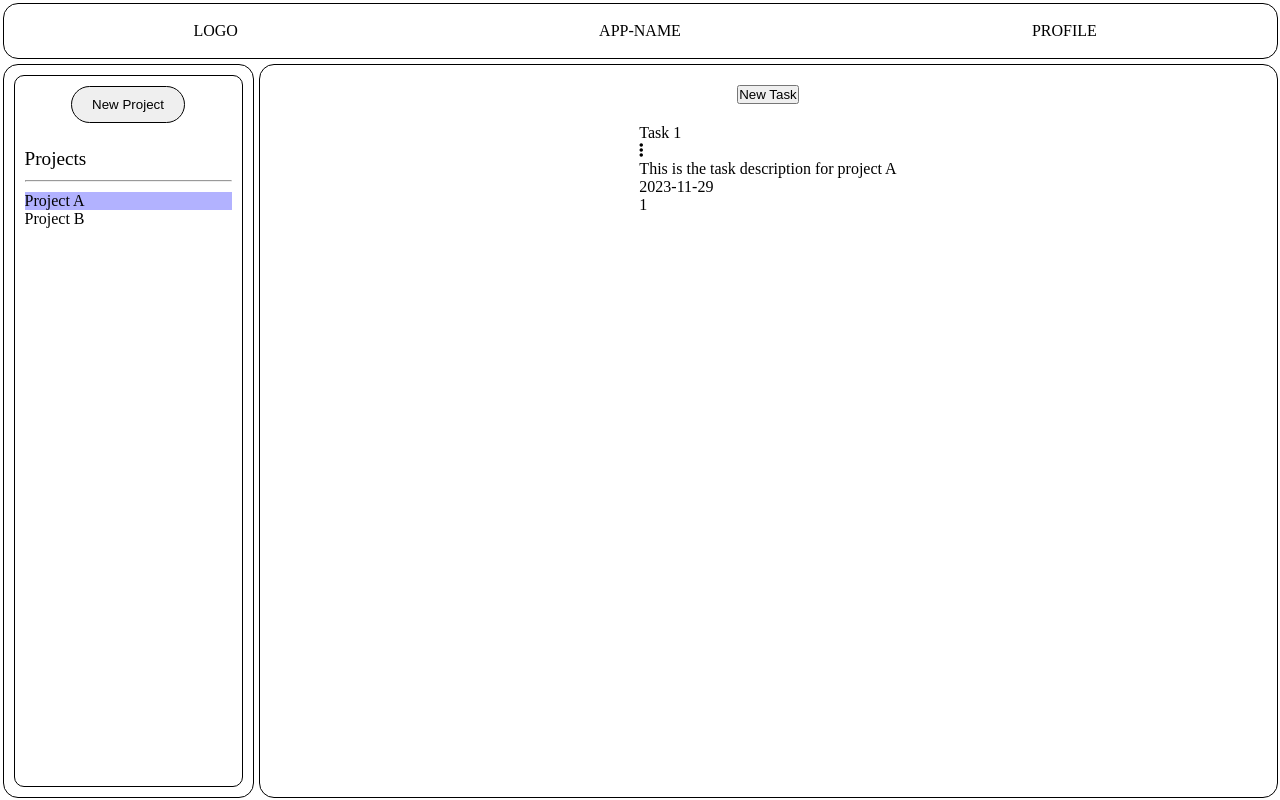
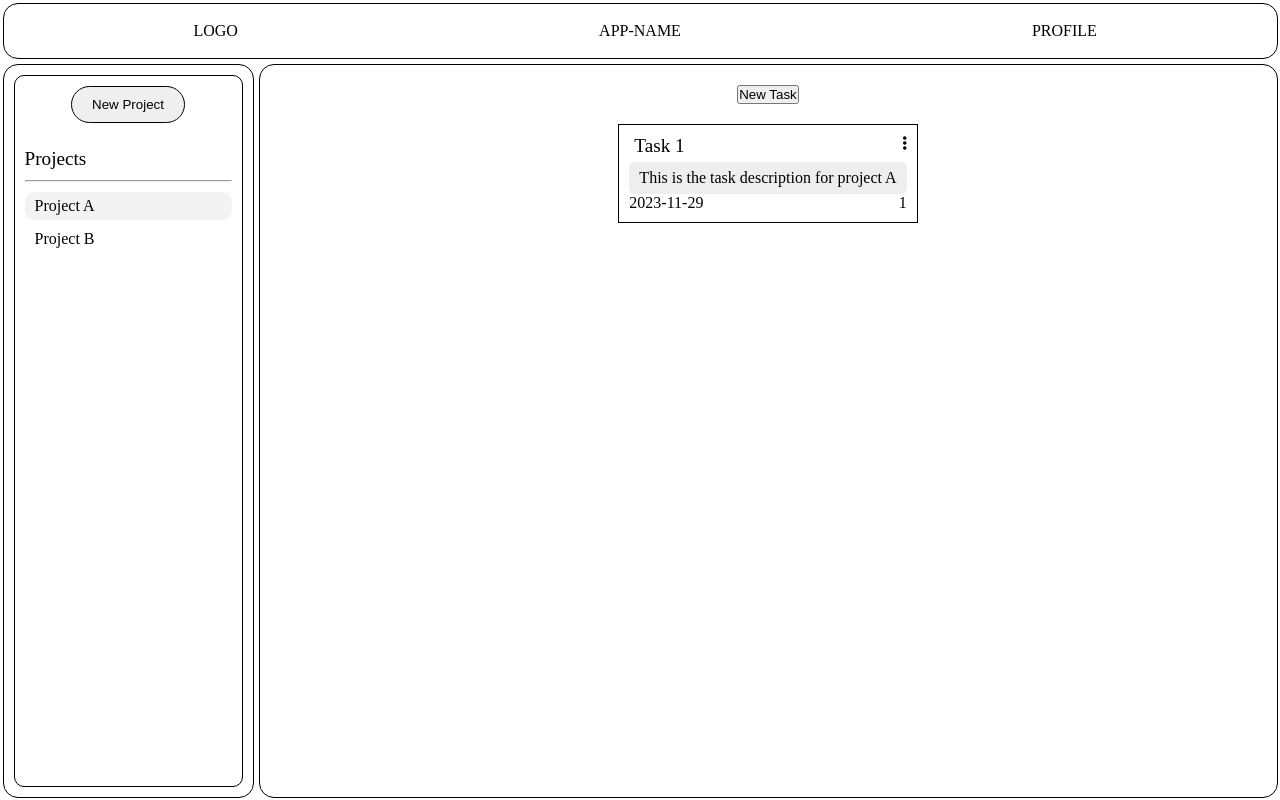
Before and after one commit to Caine-Spiwak/task-project, a website built with webpack: page src/index.html in a window 1280 px wide. Built offline with nearby package versions, Linux system fonts and the light colour scheme.

Commit message:
make some css improvements

```diff
--- a/src/css/content.css
+++ b/src/css/content.css
@@ -0,0 +1,21 @@
+.task {
+    border: 1px solid black;
+    padding: 10px;
+}
+
+.task-row {
+    display: flex;
+    justify-content: space-between;
+}
+
+.task-title {
+    font-size: 1.2rem;
+    margin: 0 0 5px 5px;
+}
+
+.task-description {
+    background-color: #eee;
+
+    border-radius: 5px;
+    padding: 7px 10px;
+}
--- a/src/css/sidebar.css
+++ b/src/css/sidebar.css
@@ -17,10 +17,30 @@
 
     margin-bottom: 15px;
     padding: 10px 20px;
-    border: 1px solid black;
+    border: .5px solid black;
+    /* border: none; */
     border-radius: 30px;
+
+    cursor: pointer;
 }
 
 .projects-header {
     font-size: 1.2rem;
 }
+
+#project-list {
+    display: flex;
+    flex-direction: column;
+    gap: 5px;
+}
+
+.project {
+    padding: 5px 10px;
+    border-radius: 10px;
+
+    cursor: pointer;
+}
+
+.project:hover {
+    background-color: #afafaf25;
+}
--- a/src/main.css
+++ b/src/main.css
@@ -22,5 +22,5 @@ ul {
 }
 
 .active {
-  background: rgba(0, 0, 255, 0.3);
+  background: #afafaf25;
 }
```
Also changed, not shown: src/index.html (+2 -2 lines).
